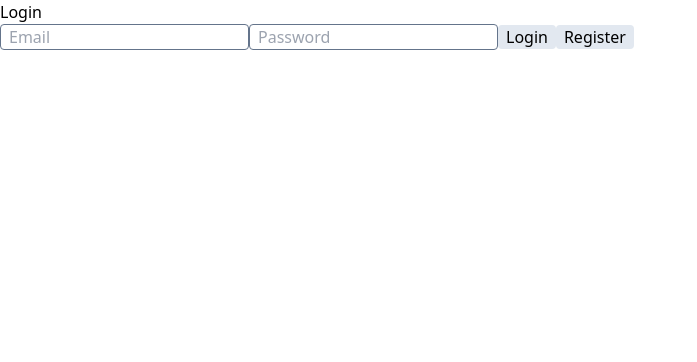
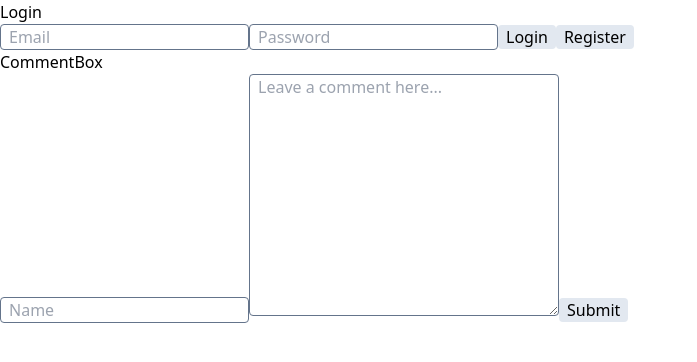
Before and after one commit to stonix26/react-component-mapper, a React (Vite) app: page / in a window 1280 px wide. Shown: the top 362 px of the page, without its empty margins (0-697 px from the left). Built offline with nearby package versions, Linux system fonts and the light colour scheme.

Commit message:
test commentBox container

```diff
--- a/src/App.tsx
+++ b/src/App.tsx
@@ -1,10 +1,13 @@
-import { config } from './configs/login'
+import { config as comment_box_config } from './configs/comment-box'
+import { config as login_config } from './configs/login'
+import CommentBox from './containers/CommentBox'
 import Login from './containers/Login'
 
 function App() {
   return (
     <div className=''>
-      <Login {...config} />
+      <Login {...login_config} />
+      <CommentBox {...comment_box_config} />
     </div>
   )
 }
--- /dev/null
+++ b/src/components/TextArea.tsx
@@ -0,0 +1,20 @@
+import React from 'react'
+
+export type TTextArea = React.TextareaHTMLAttributes<HTMLTextAreaElement>
+
+const TextArea = React.forwardRef<
+  HTMLTextAreaElement,
+  React.PropsWithoutRef<TTextArea>
+>(({ cols = 30, rows = 10, className, ...props }, ref) => {
+  return (
+    <textarea
+      ref={ref}
+      cols={cols}
+      rows={rows}
+      className={`border border-slate-500 rounded px-2 ${className}`}
+      {...props}
+    />
+  )
+})
+
+export default TextArea
--- a/src/components/index.ts
+++ b/src/components/index.ts
@@ -1,2 +1,3 @@
 export { default as Button } from './Button'
 export { default as Input } from './Input'
+export { default as TextArea } from './TextArea'
--- /dev/null
+++ b/src/configs/comment-box.ts
@@ -0,0 +1,35 @@
+import { TButton } from '../components/Button'
+import { TInput } from '../components/Input'
+import { TTextArea } from '../components/TextArea'
+import { IContainerConfig, IContainerComponent } from './container_types'
+
+export const config: IContainerConfig<
+  IContainerComponent<TInput | TTextArea | TButton>
+> = {
+  container_name: 'CommentBox Container',
+  components: [
+    {
+      name: 'Input',
+      props: {
+        placeholder: 'Name',
+        type: 'text',
+        onChange: e => console.log('Input email event', e)
+      }
+    },
+    {
+      name: 'TextArea',
+      props: {
+        placeholder: 'Leave a comment here...',
+        onChange: (e: React.ChangeEvent<HTMLTextAreaElement>) =>
+          console.log('Change event for textbox', e)
+      }
+    },
+    {
+      name: 'Button',
+      props: {
+        onClick: () => alert('Submit Clicked'),
+        children: 'Submit'
+      }
+    }
+  ]
+}
--- /dev/null
+++ b/src/containers/CommentBox.tsx
@@ -0,0 +1,23 @@
+import React from 'react'
+import * as COMPONENTS from '../components'
+import ComponentMapper from '../ComponentMapper'
+import { config as comment_box_config } from '../configs/comment-box'
+
+const CommentBox: React.FC<typeof comment_box_config> = props => {
+  const config_components = props.components
+  return (
+    <div>
+      <h2>CommentBox</h2>
+      {config_components.map((c, i) => (
+        <ComponentMapper
+          key={i}
+          components={COMPONENTS}
+          componentName={c.name}
+          componentProps={c.props}
+        />
+      ))}
+    </div>
+  )
+}
+
+export default CommentBox
```
